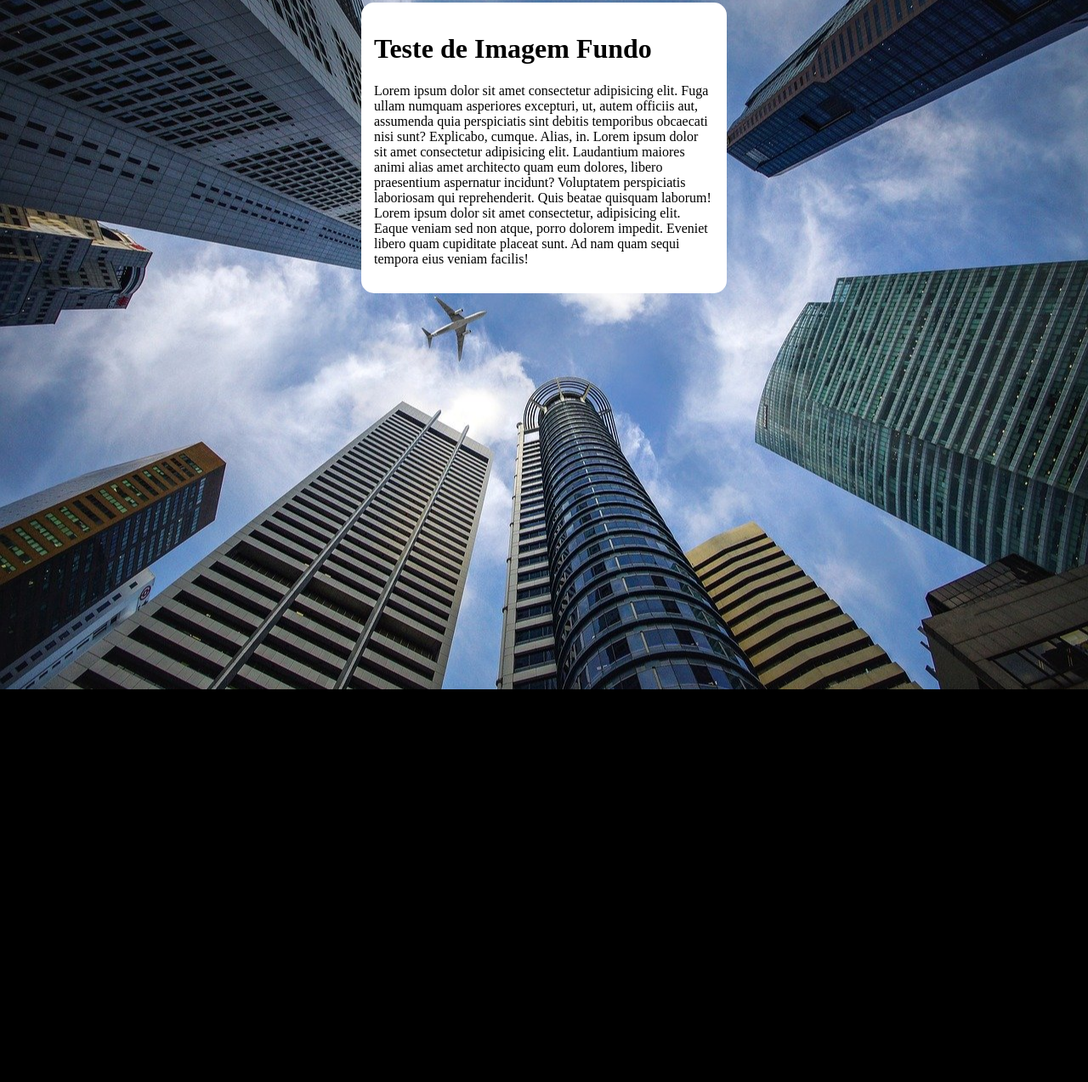
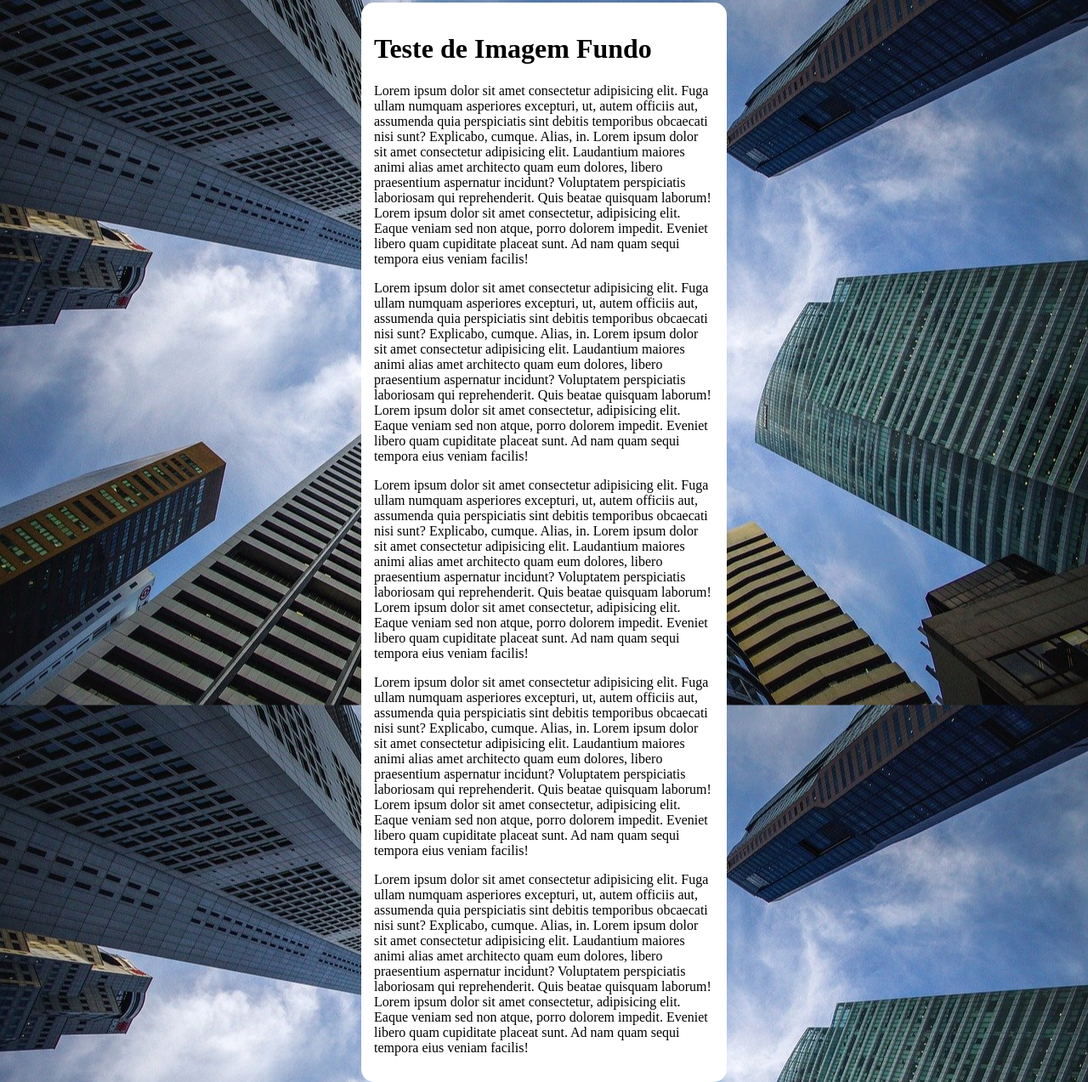
Before and after one commit to Marlondesousa/html-css, a plain HTML site: page exercicios/ex022/fundo006.html in a window 1280 px wide. Shown: the part 5-1278 px from the top of the page at 85% size. Before the commit the page ends 816 px from the top, so only its background shows below. Drawn offline with Linux system fonts and the light colour scheme.

Commit message:
Update fundo006.html

```diff
--- a/exercicios/ex022/fundo006.html
+++ b/exercicios/ex022/fundo006.html
@@ -11,7 +11,7 @@
             background-color: black;
             background-image: url('imagens/wallpaper002.jpg');
             background-position: center center;
-            background-repeat: no-repeat;
+            background-repeat: repeat-y;
             background-size: cover;
         }
 
@@ -36,6 +36,34 @@
             reprehenderit. Quis beatae quisquam laborum! Lorem ipsum dolor sit amet consectetur, adipisicing elit. Eaque
             veniam sed non atque, porro dolorem impedit. Eveniet libero quam cupiditate placeat sunt. Ad nam quam sequi
             tempora eius veniam facilis!</p>
+            <p>Lorem ipsum dolor sit amet consectetur adipisicing elit. Fuga ullam numquam asperiores excepturi, ut, autem
+                officiis aut, assumenda quia perspiciatis sint debitis temporibus obcaecati nisi sunt? Explicabo, cumque.
+                Alias, in. Lorem ipsum dolor sit amet consectetur adipisicing elit. Laudantium maiores animi alias amet
+                architecto quam eum dolores, libero praesentium aspernatur incidunt? Voluptatem perspiciatis laboriosam qui
+                reprehenderit. Quis beatae quisquam laborum! Lorem ipsum dolor sit amet consectetur, adipisicing elit. Eaque
+                veniam sed non atque, porro dolorem impedit. Eveniet libero quam cupiditate placeat sunt. Ad nam quam sequi
+                tempora eius veniam facilis!</p>
+                <p>Lorem ipsum dolor sit amet consectetur adipisicing elit. Fuga ullam numquam asperiores excepturi, ut, autem
+                    officiis aut, assumenda quia perspiciatis sint debitis temporibus obcaecati nisi sunt? Explicabo, cumque.
+                    Alias, in. Lorem ipsum dolor sit amet consectetur adipisicing elit. Laudantium maiores animi alias amet
+                    architecto quam eum dolores, libero praesentium aspernatur incidunt? Voluptatem perspiciatis laboriosam qui
+                    reprehenderit. Quis beatae quisquam laborum! Lorem ipsum dolor sit amet consectetur, adipisicing elit. Eaque
+                    veniam sed non atque, porro dolorem impedit. Eveniet libero quam cupiditate placeat sunt. Ad nam quam sequi
+                    tempora eius veniam facilis!</p>
+                    <p>Lorem ipsum dolor sit amet consectetur adipisicing elit. Fuga ullam numquam asperiores excepturi, ut, autem
+                        officiis aut, assumenda quia perspiciatis sint debitis temporibus obcaecati nisi sunt? Explicabo, cumque.
+                        Alias, in. Lorem ipsum dolor sit amet consectetur adipisicing elit. Laudantium maiores animi alias amet
+                        architecto quam eum dolores, libero praesentium aspernatur incidunt? Voluptatem perspiciatis laboriosam qui
+                        reprehenderit. Quis beatae quisquam laborum! Lorem ipsum dolor sit amet consectetur, adipisicing elit. Eaque
+                        veniam sed non atque, porro dolorem impedit. Eveniet libero quam cupiditate placeat sunt. Ad nam quam sequi
+                        tempora eius veniam facilis!</p>
+                        <p>Lorem ipsum dolor sit amet consectetur adipisicing elit. Fuga ullam numquam asperiores excepturi, ut, autem
+                            officiis aut, assumenda quia perspiciatis sint debitis temporibus obcaecati nisi sunt? Explicabo, cumque.
+                            Alias, in. Lorem ipsum dolor sit amet consectetur adipisicing elit. Laudantium maiores animi alias amet
+                            architecto quam eum dolores, libero praesentium aspernatur incidunt? Voluptatem perspiciatis laboriosam qui
+                            reprehenderit. Quis beatae quisquam laborum! Lorem ipsum dolor sit amet consectetur, adipisicing elit. Eaque
+                            veniam sed non atque, porro dolorem impedit. Eveniet libero quam cupiditate placeat sunt. Ad nam quam sequi
+                            tempora eius veniam facilis!</p>
     </main>
 </body>
 
```
